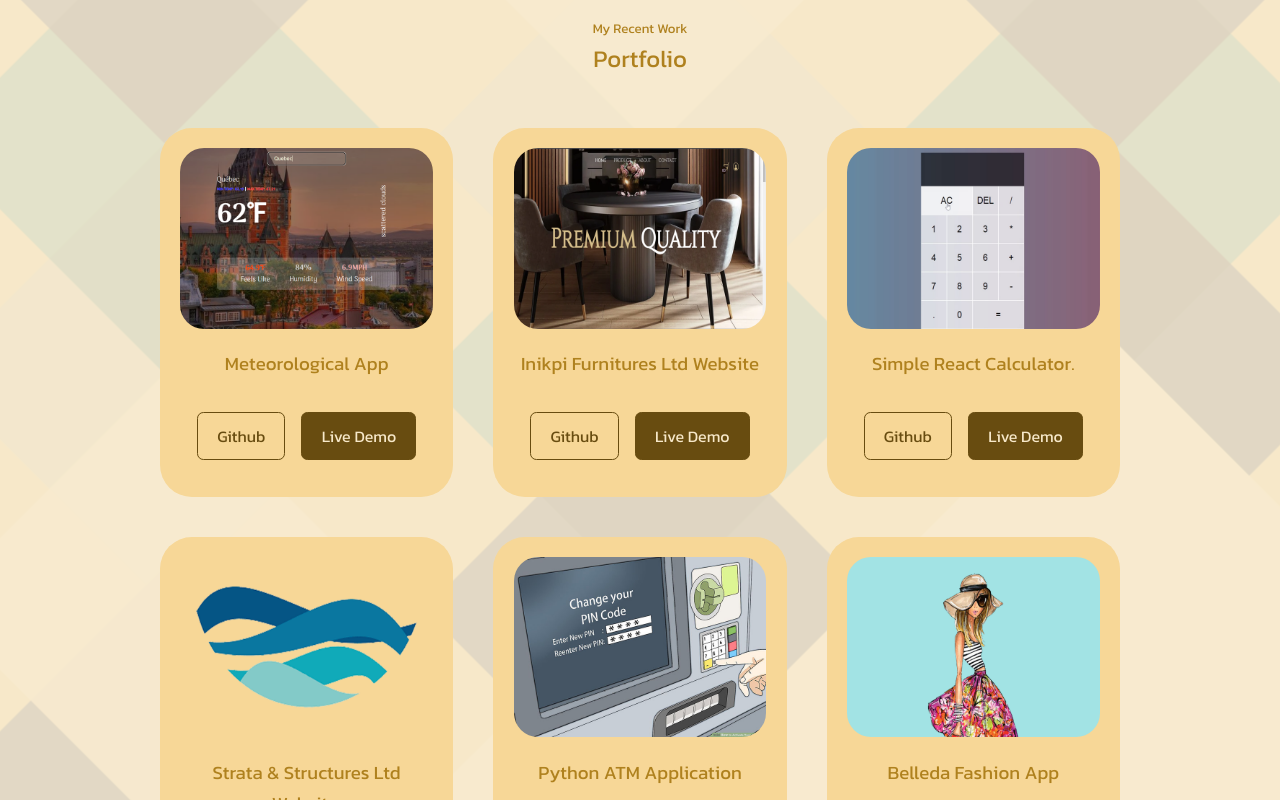
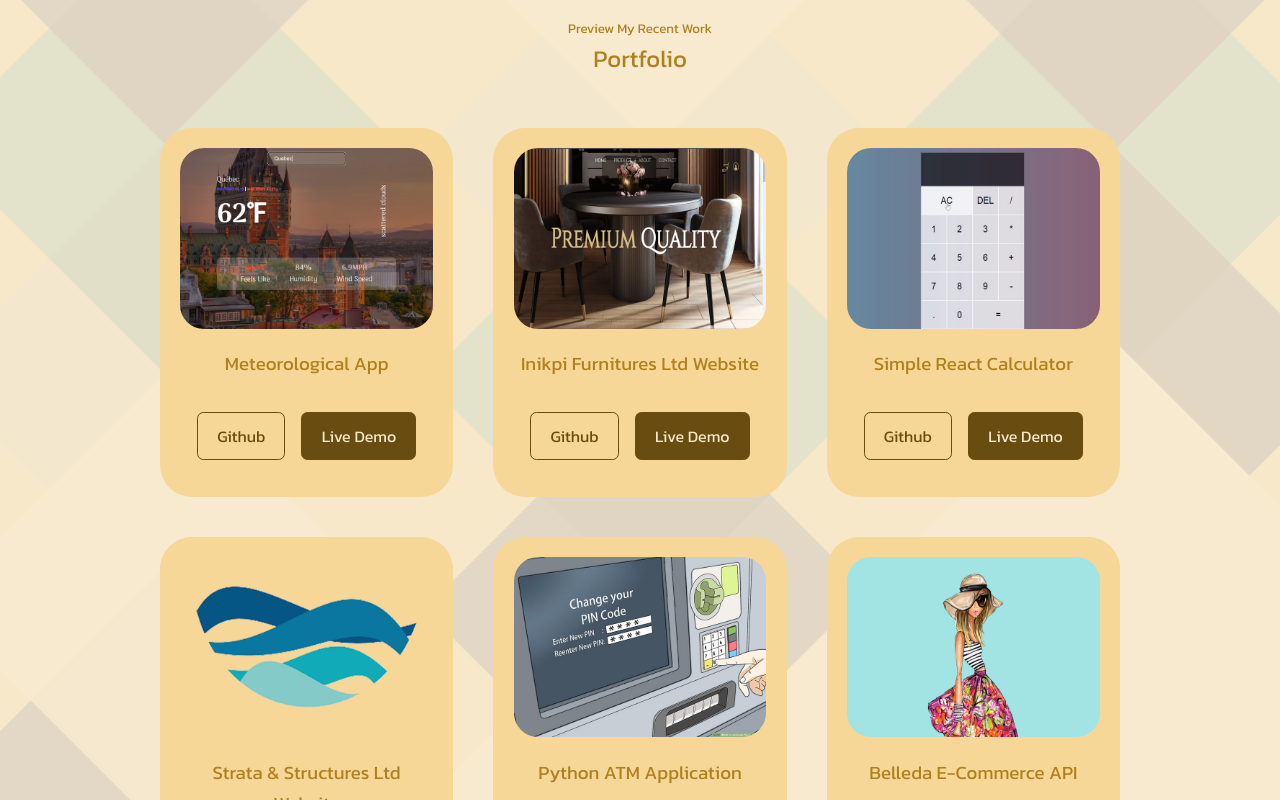
Before and after one commit to siegfred14/portfolio, a React (Create React App) app: page / in a window 1280 px wide. Shown: the part 3780-4580 px from the top of the page. Built offline with nearby package versions, Linux system fonts and the light colour scheme; a web font is replaced by a local one.

Commit message:
articles rerendered with JS mapping

```diff
--- a/src/components/portfolio/Portfolio.js
+++ b/src/components/portfolio/Portfolio.js
@@ -7,21 +7,85 @@ import IMG4 from "../../img/portfolio/strata&structures.png";
 import IMG5 from "../../img/portfolio/pythonAtmApp.jpg";
 import IMG6 from "../../img/portfolio/belleda.png";
 
+let portfolioData = [
+  {
+    id: 1,
+    image: IMG1,
+    title: "Meteorological App",
+    github: "https://github.com/siegfred14/meteorologyWebApp",
+    demo: "#",
+  },
+  {
+    id: 2,
+    image: IMG2,
+    title: "Inikpi Furnitures Ltd Website",
+    github: "https://github.com/siegfred14/jsOnlineStore",
+    demo: "#",
+  },
+  {
+    id: 3,
+    image: IMG3,
+    title: "Simple React Calculator",
+    github: "https://github.com/siegfred14/react-calculator",
+    demo: "#",
+  },
+  {
+    id: 4,
+    image: IMG4,
+    title: "Strata & Structures Ltd Website ",
+    github: "https://github.com/siegfred14/strata-and-structures",
+    demo: "#",
+  },
+  {
+    id: 5,
+    image: IMG5,
+    title: "Python ATM Application",
+    github: "https://github.com/siegfred14/AtmMockUpApp",
+    demo: "#",
+  },
+  {
+    id: 6,
+    image: IMG6,
+    title: "Belleda E-Commerce API",
+    github: "https://github.com/siegfred14/Belleda-be-pjt-17",
+    demo: "http://belleda-back.herokuapp.com/?format=openapi",
+  },
+];
+
 const Portfolio = () => {
   return (
     <section id="portfolio">
-      <h5>My Recent Work</h5>
+      <h5>Preview My Recent Work</h5>
       <h2>Portfolio</h2>
 
       <div className="container portfolio_container">
-        <article className="portfolio_item">
+        {portfolioData.map(({ id, image, title, github, demo }) => {
+          return (
+            <article key={id} className="portfolio_item">
+              <div className="portfolio_item_image">
+                <img src={image} alt={title} />
+              </div>
+              <h3>{title}</h3>
+              <div className="portfolio_item_cta">
+                <a href={github} className="btn" target="_blank">
+                  Github
+                </a>
+                <a href={demo} className="btn btn-primary" target="_blank">
+                  Live Demo
+                </a>
+              </div>
+            </article>
+          );
+        })}
+
+        {/* <article className="portfolio_item">
           <div className="portfolio_item_image">
             <img src={IMG1} alt="" />
           </div>
-          <h3>Meteorological App</h3>
-          {/* <small>I Created A Meteorological Application, Which Fetches From API To
+          <h3>Meteorological App</h3> */}
+        {/* <small>I Created A Meteorological Application, Which Fetches From API To
             Supply Real-Time Climatic Information On Global Cities.</small> */}
-          <div className="portfolio_item_cta">
+        {/* <div className="portfolio_item_cta">
             <a
               href="https://github.com/siegfred14/meteorologyWebApp"
               className="btn"
@@ -33,15 +97,15 @@ const Portfolio = () => {
               Live Demo
             </a>
           </div>
-        </article>
+        </article> */}
 
-        <article className="portfolio_item">
+        {/* <article className="portfolio_item">
           <div className="portfolio_item_image">
             <img src={IMG2} alt="" />
           </div>
-          <h3>Inikpi Furnitures Ltd Website</h3>
-          {/* <small>An E-Commerce Web Application For A Trading Firm</small> */}
-          <div className="portfolio_item_cta">
+          <h3>Inikpi Furnitures Ltd Website</h3> */}
+        {/* <small>An E-Commerce Web Application For A Trading Firm</small> */}
+        {/* <div className="portfolio_item_cta">
             <a
               href="https://github.com/siegfred14/jsOnlineStore"
               className="btn"
@@ -53,9 +117,9 @@ const Portfolio = () => {
               Live Demo
             </a>
           </div>
-        </article>
+        </article> */}
 
-        <article className="portfolio_item">
+        {/* <article className="portfolio_item">
           <div className="portfolio_item_image">
             <img src={IMG3} alt="" />
           </div>
@@ -116,14 +180,14 @@ const Portfolio = () => {
           <div className="portfolio_item_image">
             <img src={IMG6} alt="" />
           </div>
-          <h3>Belleda Fashion App</h3>
-          {/* <div className="content">
+          <h3>Belleda Fashion App</h3> */}
+        {/* <div className="content">
             <small>
               I led a team to develop this private project for a company. It is
               an API for an E-Commerce application.
             </small>
           </div> */}
-          <div className="portfolio_item_cta">
+        {/* <div className="portfolio_item_cta">
             <a
               href="https://github.com/siegfred14/Belleda-be-pjt-17"
               className="btn"
@@ -139,7 +203,7 @@ const Portfolio = () => {
               Live Demo
             </a>
           </div>
-        </article>
+        </article> */}
       </div>
     </section>
   );
```
